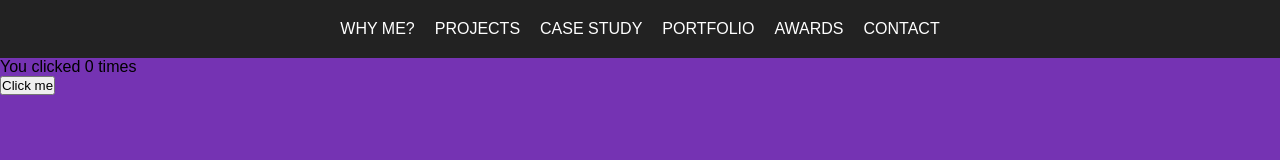
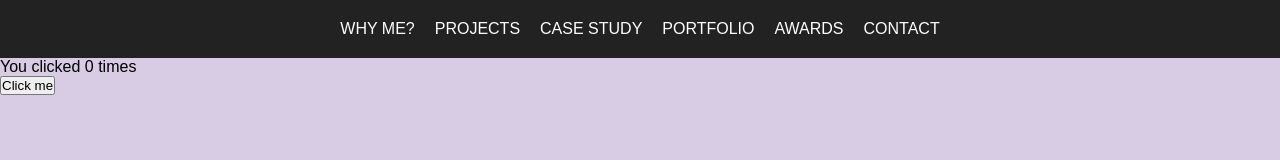
Before and after one commit to jayoharedee/assignment, a React app: page / in a window 1280 px wide. Built offline with nearby package versions, Linux system fonts and the light colour scheme.

Commit message:
change-color-blue

```diff
--- a/src/scss/style.scss
+++ b/src/scss/style.scss
@@ -1,3 +1,3 @@
 body {
-  background-color: rgb(117, 51, 179);
+  background-color: rgb(216, 203, 228);
 }
```
